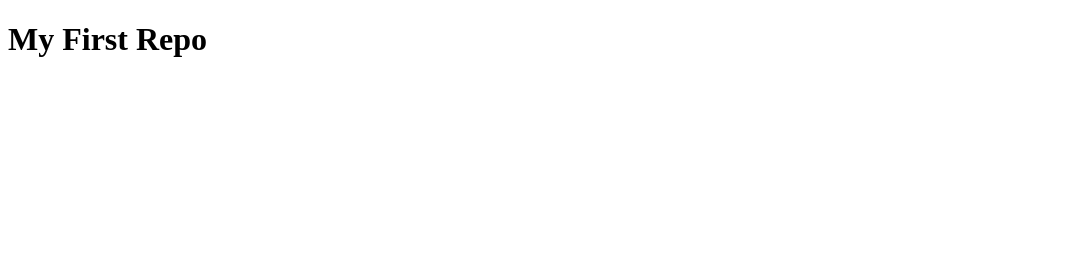
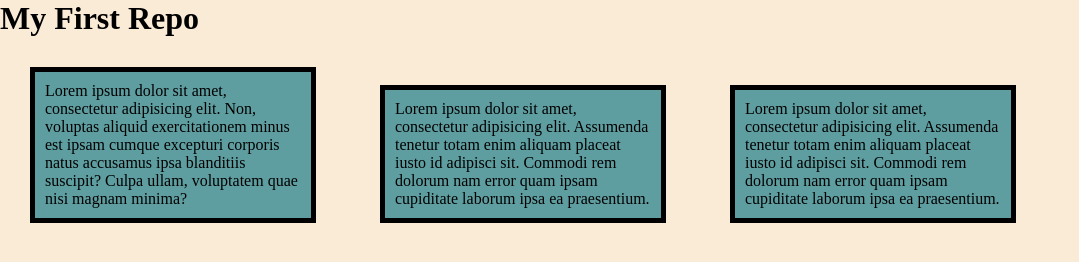
Before and after one commit to TalhaTamim67/test1, a plain HTML site: page index.html in a window 1280 px wide. Shown: the whole page, without its empty margins (0-1079 px from the left). Drawn offline with Linux system fonts and the light colour scheme.

Commit message:
added something

```diff
--- a/index.html
+++ b/index.html
@@ -3,9 +3,23 @@
 <head>
     <meta charset="UTF-8">
     <meta name="viewport" content="width=device-width, initial-scale=1.0">
+    <link rel="stylesheet" href="style.css">
     <title>Document</title>
 </head>
 <body>
     <h1>My First Repo</h1>
+
+    <div class="blog">
+        <p>Lorem ipsum dolor sit amet, consectetur adipisicing elit. Non, voluptas aliquid exercitationem minus est ipsam cumque excepturi corporis natus accusamus ipsa blanditiis suscipit? Culpa ullam, voluptatem quae nisi magnam minima?</p>
+    </div>
+
+
+    <div class="blog">
+        <p>Lorem ipsum dolor sit amet, consectetur adipisicing elit. Assumenda tenetur totam enim aliquam placeat iusto id adipisci sit. Commodi rem dolorum nam error quam ipsam cupiditate laborum ipsa ea praesentium.</p>
+    </div>
+    <div class="blog">
+        <p>Lorem ipsum dolor sit amet, consectetur adipisicing elit. Assumenda tenetur totam enim aliquam placeat iusto id adipisci sit. Commodi rem dolorum nam error quam ipsam cupiditate laborum ipsa ea praesentium.</p>
+    </div>
+
 </body>
 </html>
--- a/style.css
+++ b/style.css
@@ -0,0 +1,18 @@
+*{
+    margin: 0;
+    background-color: antiquewhite;
+}
+
+.blog {
+    background-color: cadetblue;
+    padding: 10px;
+    margin: 30px;
+    border: 5px solid black;
+    display: inline-block;
+    width: 20%;
+    align-items: center;
+}
+
+p {
+    background-color: cadetblue;
+}
```
